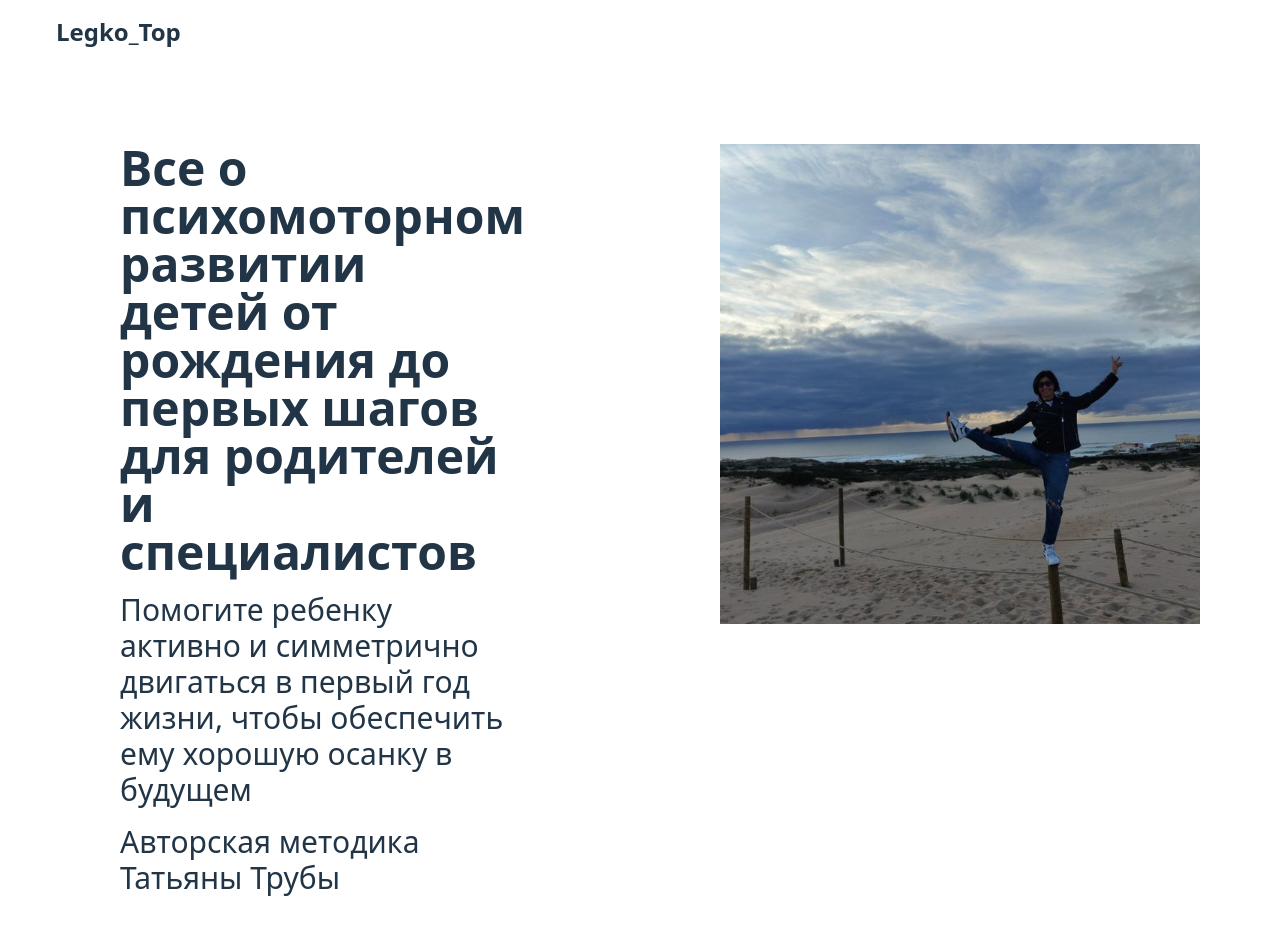
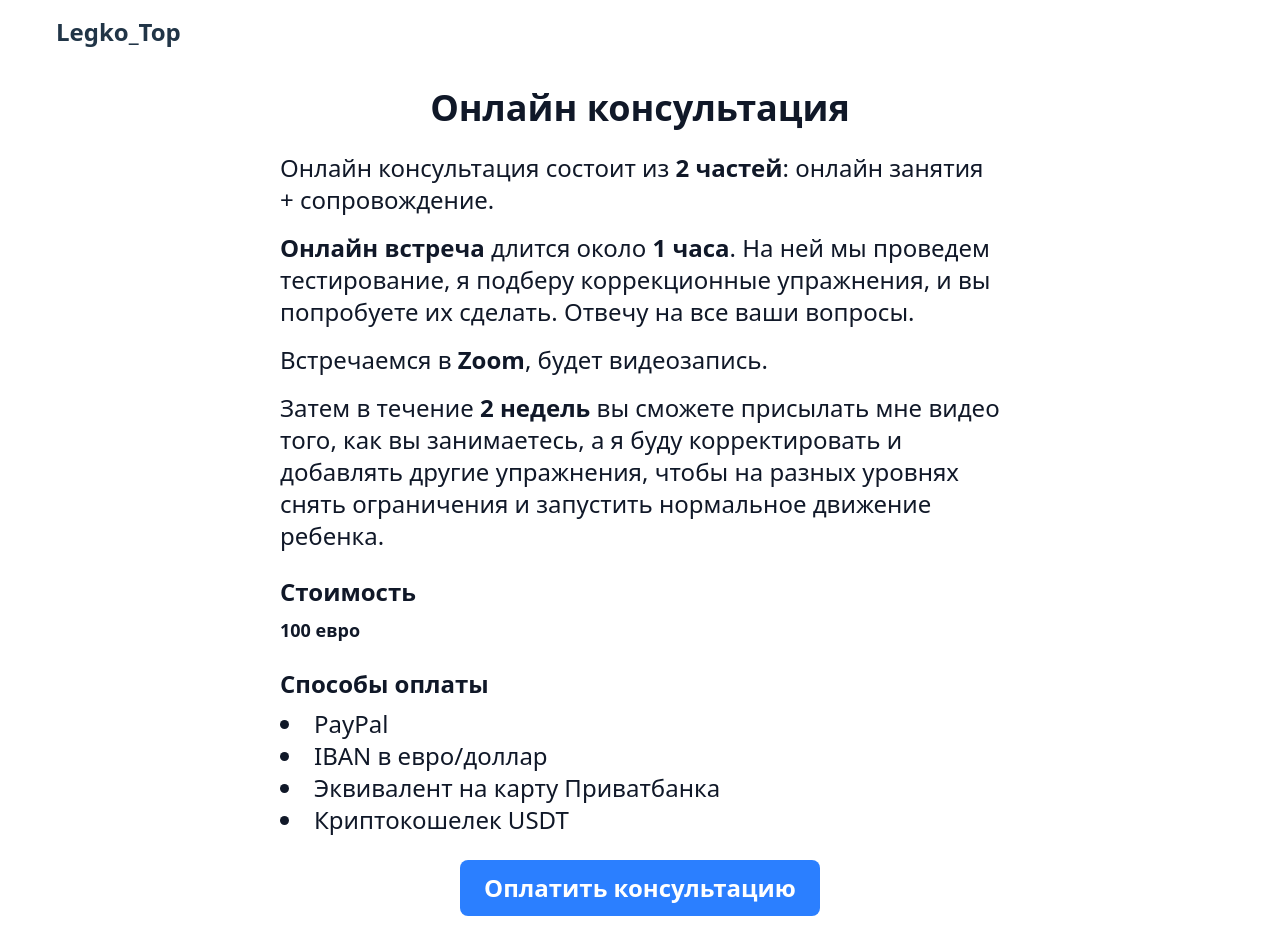
Before and after one commit to vrovsky/legkotop_v2, a React (Vite) app: page /consultation in a window 1280 px wide. Shown: the top 946 px of the page. Built offline with nearby package versions, Linux system fonts and the light colour scheme.

Commit message:
added routing

```diff
--- a/package.json
+++ b/package.json
@@ -14,6 +14,7 @@
     "react": "^19.0.0",
     "react-dom": "^19.0.0",
     "react-icons": "^5.5.0",
+    "react-router-dom": "^7.3.0",
     "react-slick": "^0.30.3",
     "slick-carousel": "^1.8.1",
     "tailwindcss": "^4.0.14"
--- a/src/App.jsx
+++ b/src/App.jsx
@@ -1,3 +1,4 @@
+import { BrowserRouter as Router, Routes, Route } from "react-router-dom";
 import Header from "./components/Header.jsx";
 import Intro from "./components/Intro.jsx";
 import Cases from "./components/Cases.jsx";
@@ -6,8 +7,9 @@ import Reviews from "./components/Reviews.jsx";
 import Consultation from "./components/Consultation.jsx";
 import AboutMe from "./components/AboutMe.jsx";
 import Footer from "./components/Footer.jsx";
+import ConsultationPage from "./pages/ConsultationPage.jsx";
 
-function App() {
+function HomePage() {
   return (
     <>
       <Header />
@@ -21,5 +23,15 @@ function App() {
     </>
   );
 }
+function App() {
+  return (
+    <Router>
+      <Routes>
+        <Route path="/" element={<HomePage />} />
+        <Route path="/consultation" element={<ConsultationPage />} />
+      </Routes>
+    </Router>
+  );
+}
 
 export default App;
--- a/src/components/Consultation.jsx
+++ b/src/components/Consultation.jsx
@@ -1,4 +1,5 @@
 import React from "react";
+import { Link } from "react-router-dom";
 
 export default function Consultation() {
   return (
@@ -54,11 +55,12 @@ export default function Consultation() {
         </p>
       </div>
 
-      <div className="flex justify-center">
-        <button className="bg-blue-500 hover:bg-blue-600 text-white font-bold my-4 py-4 px-30 rounded-lg transition-all text-lg shadow-md">
-          Хочу узнать подробнее
-        </button>
-      </div>
+      <Link
+        to="/consultation"
+        className="inline-block bg-blue-500 hover:bg-blue-600 text-white font-bold my-4 py-4 px-8 rounded-lg transition-all text-lg shadow-md"
+      >
+        Хочу узнать подробнее
+      </Link>
     </div>
   );
 }
--- a/src/components/Courses.jsx
+++ b/src/components/Courses.jsx
@@ -1,5 +1,6 @@
 import React from "react";
 import { useState } from "react";
+import { Link } from "react-router-dom";
 
 const courses = [
   {
@@ -89,14 +90,15 @@ const courses = [
           <strong>от меня лично</strong>.
         </p>
         <div className="pt-4">
-          <a
-            href="https://example.com/payment-link2"
-            target="_blank"
+          <Link
+            to="/consultation"
+            // href="https://example.com/payment-link2"
+            // target="_blank"
             rel="noopener noreferrer"
             className="block w-2xl text-center bg-blue-500 hover:bg-blue-600 text-white font-bold py-4 px-4 rounded-lg transition-all"
           >
             Хочу на курс!
-          </a>
+          </Link>
         </div>
       </div>
     ),
--- a/src/components/Header.jsx
+++ b/src/components/Header.jsx
@@ -1,10 +1,13 @@
 import React from "react";
+import { Link } from "react-router-dom";
 
 export default function Header() {
   return (
     <>
       <div className="flex">
-        <div className="text-2xl font-bold ml-10 p-4">Legko_Top</div>
+        <Link to="/" className="text-2xl font-bold ml-10 p-4">
+          Legko_Top
+        </Link>
       </div>
     </>
   );
--- /dev/null
+++ b/src/pages/ConsultationPage.jsx
@@ -0,0 +1,68 @@
+import React from "react";
+import { Link } from "react-router-dom";
+
+import Header from "../components/Header.jsx";
+import Footer from "../components/Footer.jsx";
+
+export default function ConsultationPage() {
+  return (
+    <>
+      <Header />
+      <div className="max-w-3xl text-2xl  mx-auto p-6 text-gray-900">
+        <h1 className="text-4xl font-bold text-center mb-6">
+          Онлайн консультация
+        </h1>
+        <p className="mb-4">
+          Онлайн консультация состоит из{" "}
+          <span className="font-semibold">2 частей</span>: онлайн занятия +
+          сопровождение.
+        </p>
+        <p className="mb-4">
+          <span className="font-semibold">Онлайн встреча</span> длится около{" "}
+          <span className="font-semibold">1 часа</span>. На ней мы проведем
+          тестирование, я подберу коррекционные упражнения, и вы попробуете их
+          сделать. Отвечу на все ваши вопросы.
+        </p>
+        <p className="mb-4">
+          Встречаемся в <span className="font-semibold">Zoom</span>, будет
+          видеозапись.
+        </p>
+        <p className="mb-4">
+          Затем в течение <span className="font-semibold">2 недель</span> вы
+          сможете присылать мне видео того, как вы занимаетесь, а я буду
+          корректировать и добавлять другие упражнения, чтобы на разных уровнях
+          снять ограничения и запустить нормальное движение ребенка.
+        </p>
+
+        <h2 className="text-2xl font-bold mt-6 mb-2">Стоимость</h2>
+        <p className="text-lg font-semibold">100 евро</p>
+
+        <h2 className="text-2xl font-bold mt-6 mb-2">Способы оплаты</h2>
+        <ul className="list-disc list-inside mb-6">
+          <li>PayPal</li>
+          <li>IBAN в евро/доллар</li>
+          <li>Эквивалент на карту Приватбанка</li>
+          <li>Криптокошелек USDT</li>
+        </ul>
+
+        <div className="flex justify-center">
+          <a
+            href="https://example.com/payment-link"
+            target="_blank"
+            rel="noopener noreferrer"
+            className="bg-blue-500 hover:bg-blue-600 text-white font-bold py-3 px-6 rounded-lg transition-all"
+          >
+            Оплатить консультацию
+          </a>
+        </div>
+
+        <div className="text-center mt-6">
+          <Link to="/" className="text-blue-500 hover:underline">
+            ⬅ Вернуться на главную
+          </Link>
+        </div>
+      </div>
+      <Footer />
+    </>
+  );
+}
```
